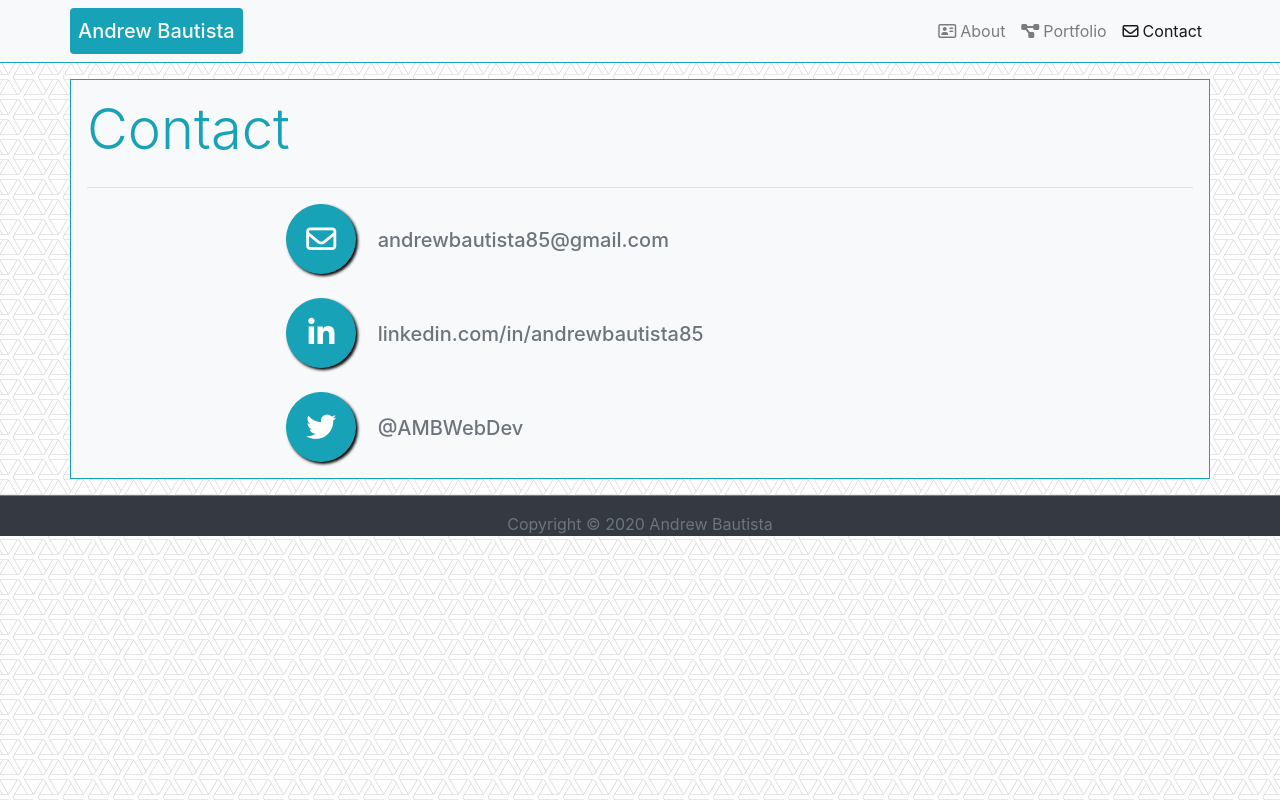
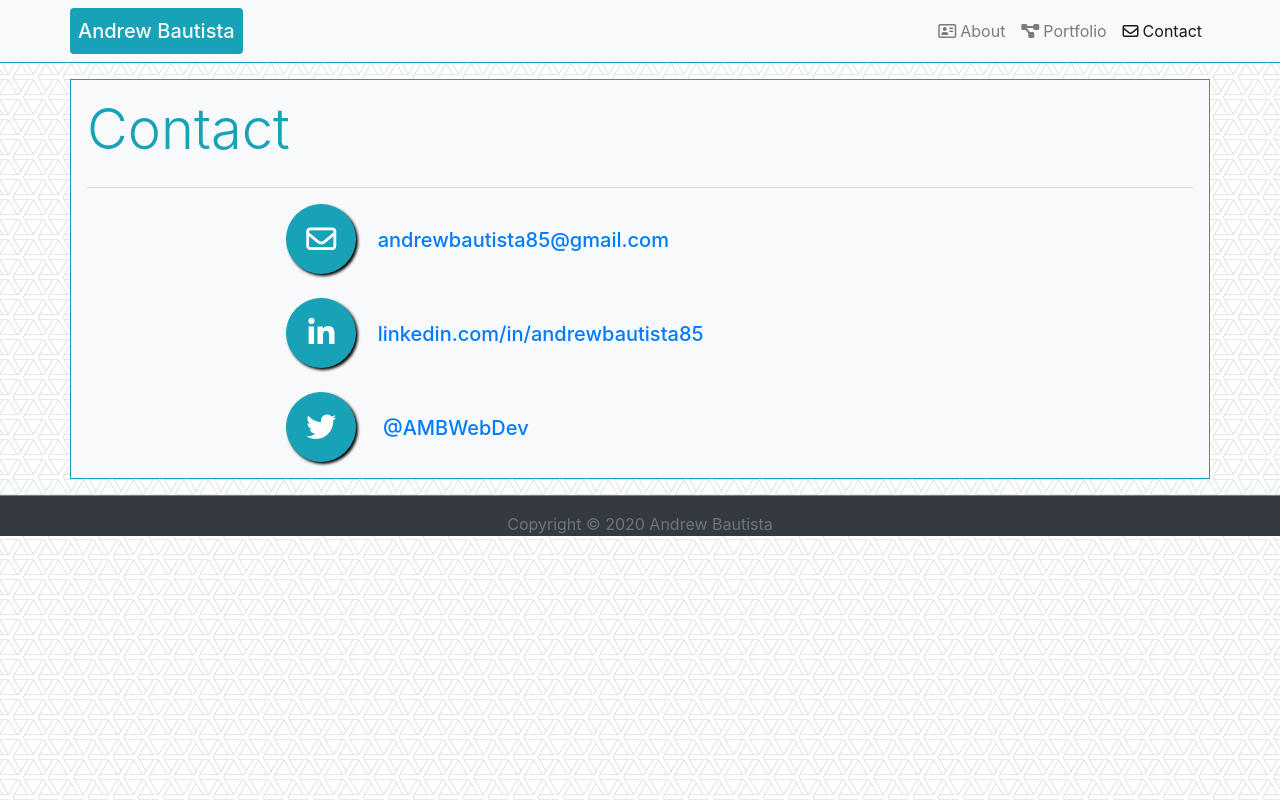
Before and after one commit to WarriorofZarona/React-Portfolio, a React (Create React App) app: page /contact in a window 1280 px wide. Built offline with nearby package versions, Linux system fonts and the light colour scheme.

Commit message:
added href links to text

```diff
--- a/src/pages/Contact/index.js
+++ b/src/pages/Contact/index.js
@@ -13,7 +13,7 @@ function Contact() {
                 <div className="col-lg-6 text-secondary">
                     <a href="mailto:andrewbautista85@gmail.com">
                         <button type="button" className="btn btn-info btn-circle btn-xl float-left"><i className="far fa-envelope"></i></button></a>&nbsp;&nbsp;
-                <h5>&nbsp;&nbsp;&nbsp;&nbsp;andrewbautista85@gmail.com</h5>
+                <h5>&nbsp;&nbsp;&nbsp;&nbsp;<a href="mailto:andrewbautista85@gmail.com">andrewbautista85@gmail.com</a></h5>
                 </div>
             </RowContainer>
             <br />
@@ -23,7 +23,7 @@ function Contact() {
                 <div className="col-lg-6 text-secondary">
                     <a href="https://www.linkedin.com/in/andrewbautista85/">
                         <button type="button" className="btn btn-info btn-circle btn-xl float-left"><i className="fab fa-linkedin-in"></i></button></a>&nbsp;&nbsp;
-                <h5>&nbsp;&nbsp;&nbsp;&nbsp;linkedin.com/in/andrewbautista85</h5>
+                <h5>&nbsp;&nbsp;&nbsp;&nbsp;<a href="https://www.linkedin.com/in/andrewbautista85/">linkedin.com/in/andrewbautista85</a></h5>
                 </div>
             </RowContainer>
             <br />
@@ -33,10 +33,10 @@ function Contact() {
                 <div className="col-lg-6 text-secondary">
                     <a href="https://twitter.com/AMBWebDev">
                         <button type="button" className="btn btn-info btn-circle btn-xl float-left"><i className="fab fa-twitter"></i></button></a>&nbsp;&nbsp;
-                <h5>&nbsp;&nbsp;&nbsp;&nbsp;@AMBWebDev</h5>
+                <h5>&nbsp;&nbsp;&nbsp;&nbsp;    <a href="https://twitter.com/AMBWebDev">@AMBWebDev</a></h5>
                 </div>
             </RowContainer>
-        </div>
+        </div >
     )
 };
 
```
